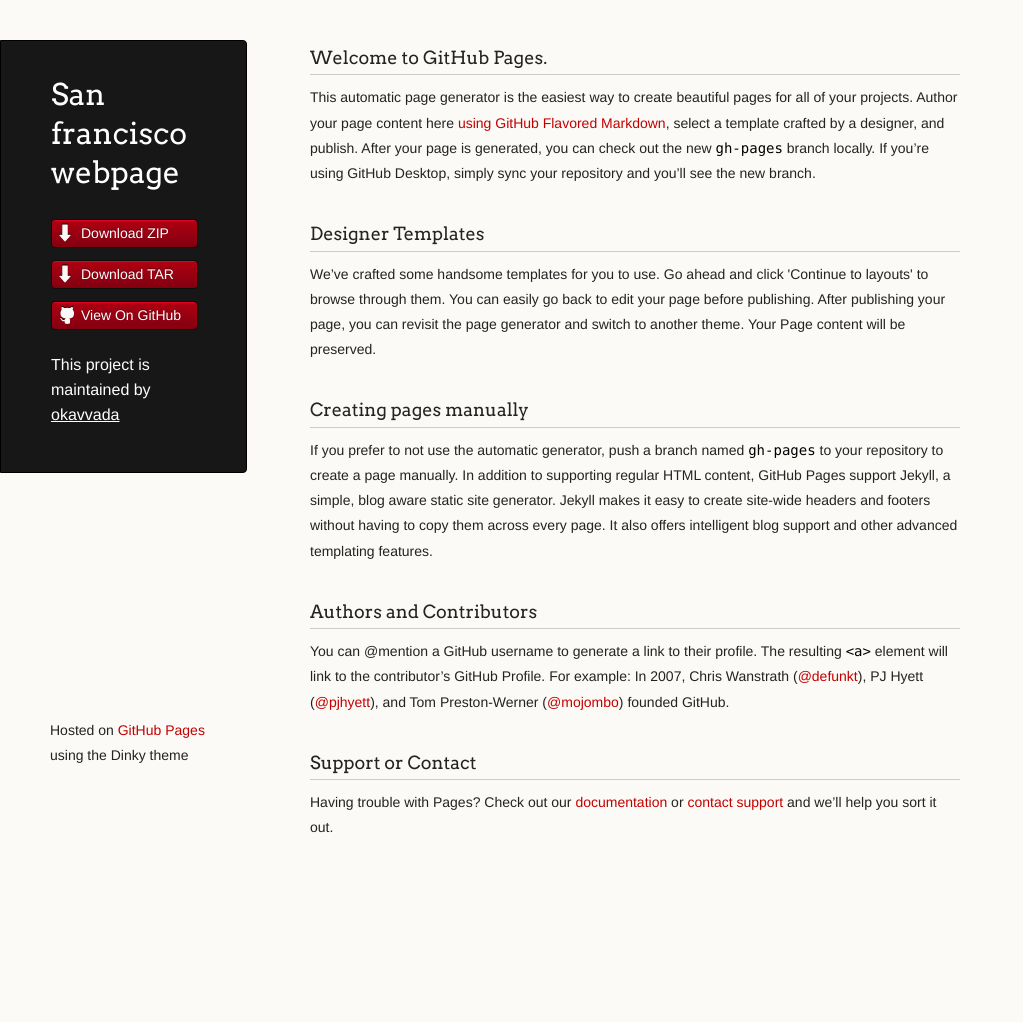
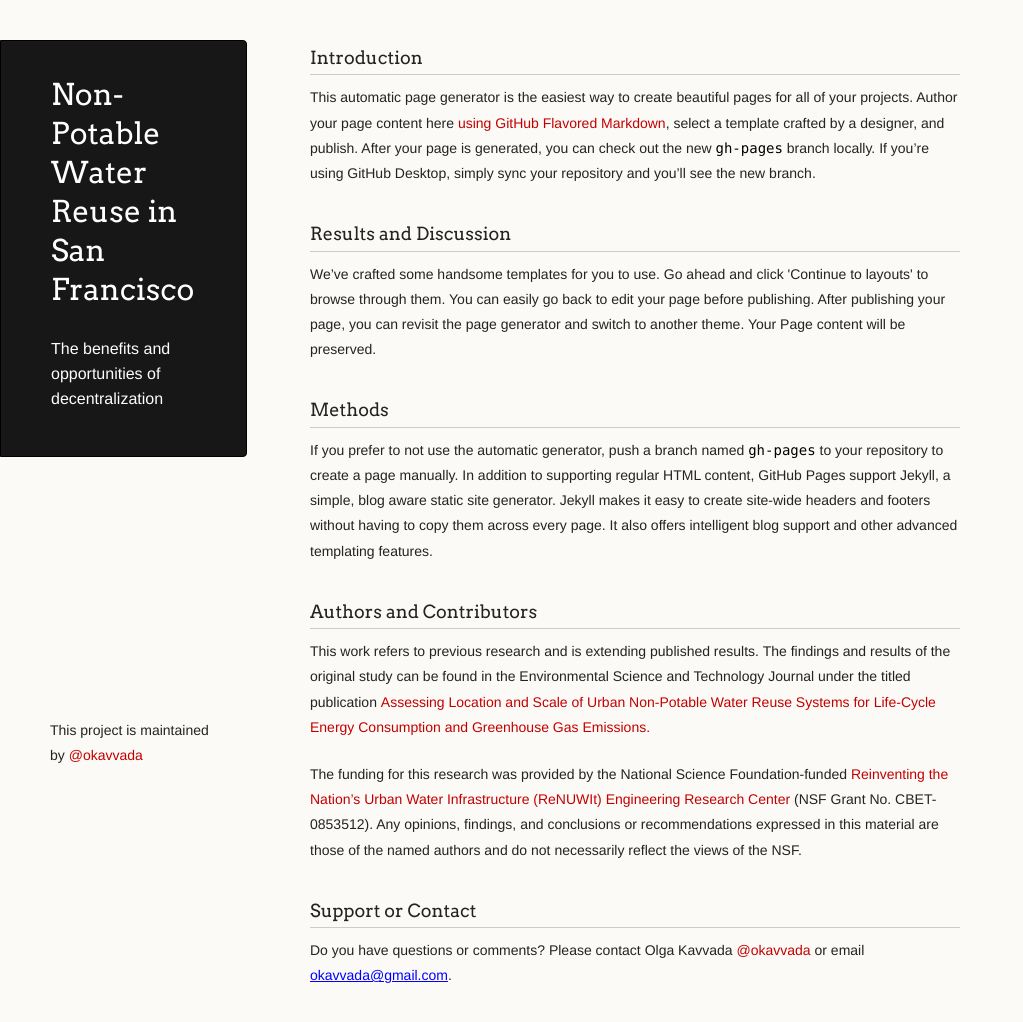
Before and after one commit to okavvada/San_Francisco_webpage, a plain HTML site: page index.html in a window 1280 px wide. Shown: the whole page, without its empty margins (0-1023 px from the left). Before the commit the page ends 913 px from the top, so only its background shows below. Drawn offline with Linux system fonts and the light colour scheme.

Commit message:
updating index

```diff
--- a/index.html
+++ b/index.html
@@ -12,51 +12,56 @@
     <!--[if lt IE 9]>
     <script src="//html5shiv.googlecode.com/svn/trunk/html5.js"></script>
     <![endif]-->
+    <style>
+
+      .email {
+                color: blue;
+                text-decoration:underline;
+            }
+
+    </style>
+
   </head>
   <body>
     <div class="wrapper">
       <header>
-        <h1 class="header">San francisco webpage</h1>
+        <h1 class="header">Non-Potable Water Reuse in San Francisco</h1>
         <p class="header"></p>
 
-        <ul>
-          <li class="download"><a class="buttons" href="https://github.com/okavvada/San_Francisco_webpage/zipball/master">Download ZIP</a></li>
-          <li class="download"><a class="buttons" href="https://github.com/okavvada/San_Francisco_webpage/tarball/master">Download TAR</a></li>
-          <li><a class="buttons github" href="https://github.com/okavvada/San_Francisco_webpage">View On GitHub</a></li>
-        </ul>
-
-        <p class="header">This project is maintained by <a class="header name" href="https://github.com/okavvada">okavvada</a></p>
+        <p class="header">The benefits and opportunities of decentralization</p>
 
 
       </header>
       <section>
         <h3>
-<a id="welcome-to-github-pages" class="anchor" href="#welcome-to-github-pages" aria-hidden="true"><span aria-hidden="true" class="octicon octicon-link"></span></a>Welcome to GitHub Pages.</h3>
+<a id="welcome-to-github-pages" class="anchor" href="#welcome-to-github-pages" aria-hidden="true"><span aria-hidden="true" class="octicon octicon-link"></span></a>Introduction</h3>
 
 <p>This automatic page generator is the easiest way to create beautiful pages for all of your projects. Author your page content here <a href="https://guides.github.com/features/mastering-markdown/">using GitHub Flavored Markdown</a>, select a template crafted by a designer, and publish. After your page is generated, you can check out the new <code>gh-pages</code> branch locally. If you’re using GitHub Desktop, simply sync your repository and you’ll see the new branch.</p>
 
 <h3>
-<a id="designer-templates" class="anchor" href="#designer-templates" aria-hidden="true"><span aria-hidden="true" class="octicon octicon-link"></span></a>Designer Templates</h3>
+<a id="designer-templates" class="anchor" href="#designer-templates" aria-hidden="true"><span aria-hidden="true" class="octicon octicon-link"></span></a>Results and Discussion</h3>
 
 <p>We’ve crafted some handsome templates for you to use. Go ahead and click 'Continue to layouts' to browse through them. You can easily go back to edit your page before publishing. After publishing your page, you can revisit the page generator and switch to another theme. Your Page content will be preserved.</p>
 
 <h3>
-<a id="creating-pages-manually" class="anchor" href="#creating-pages-manually" aria-hidden="true"><span aria-hidden="true" class="octicon octicon-link"></span></a>Creating pages manually</h3>
+<a id="creating-pages-manually" class="anchor" href="#creating-pages-manually" aria-hidden="true"><span aria-hidden="true" class="octicon octicon-link"></span></a>Methods</h3>
 
 <p>If you prefer to not use the automatic generator, push a branch named <code>gh-pages</code> to your repository to create a page manually. In addition to supporting regular HTML content, GitHub Pages support Jekyll, a simple, blog aware static site generator. Jekyll makes it easy to create site-wide headers and footers without having to copy them across every page. It also offers intelligent blog support and other advanced templating features.</p>
 
 <h3>
 <a id="authors-and-contributors" class="anchor" href="#authors-and-contributors" aria-hidden="true"><span aria-hidden="true" class="octicon octicon-link"></span></a>Authors and Contributors</h3>
 
-<p>You can @mention a GitHub username to generate a link to their profile. The resulting <code>&lt;a&gt;</code> element will link to the contributor’s GitHub Profile. For example: In 2007, Chris Wanstrath (<a href="https://github.com/defunkt" class="user-mention">@defunkt</a>), PJ Hyett (<a href="https://github.com/pjhyett" class="user-mention">@pjhyett</a>), and Tom Preston-Werner (<a href="https://github.com/mojombo" class="user-mention">@mojombo</a>) founded GitHub.</p>
+<p>This work refers to previous research and is extending published results. The findings and results of the original study can be found in the Environmental Science and Technology Journal under the titled publication <a href="https://github.com/okavvada">Assessing Location and Scale of Urban Non-Potable Water Reuse Systems for Life-Cycle Energy Consumption and Greenhouse Gas Emissions.</a></p>
+
+<p>The funding for this research was provided by the National Science Foundation-funded <a href="http://renuwit.org"> Reinventing the Nation’s Urban Water Infrastructure (ReNUWIt) Engineering Research Center</a> (NSF Grant No. CBET-0853512). Any opinions, findings, and conclusions or recommendations expressed in this material are those of the named authors and do not necessarily reflect the views of the NSF.</p>
 
 <h3>
 <a id="support-or-contact" class="anchor" href="#support-or-contact" aria-hidden="true"><span aria-hidden="true" class="octicon octicon-link"></span></a>Support or Contact</h3>
 
-<p>Having trouble with Pages? Check out our <a href="https://help.github.com/pages">documentation</a> or <a href="https://github.com/contact">contact support</a> and we’ll help you sort it out.</p>
+<p>Do you have questions or comments? Please contact Olga Kavvada <a href="https://github.com/okavvada">@okavvada</a> or email <a class="email" href="mailto:okavvada@gmail.com">okavvada@gmail.com</a>.</p>
       </section>
       <footer>
-        <p><small>Hosted on <a href="https://pages.github.com">GitHub Pages</a> using the Dinky theme</small></p>
+        <p><small>This project is maintained by <a href="https://github.com/okavvada">@okavvada</a></p>
       </footer>
     </div>
     <!--[if !IE]><script>fixScale(document);</script><![endif]-->
```
